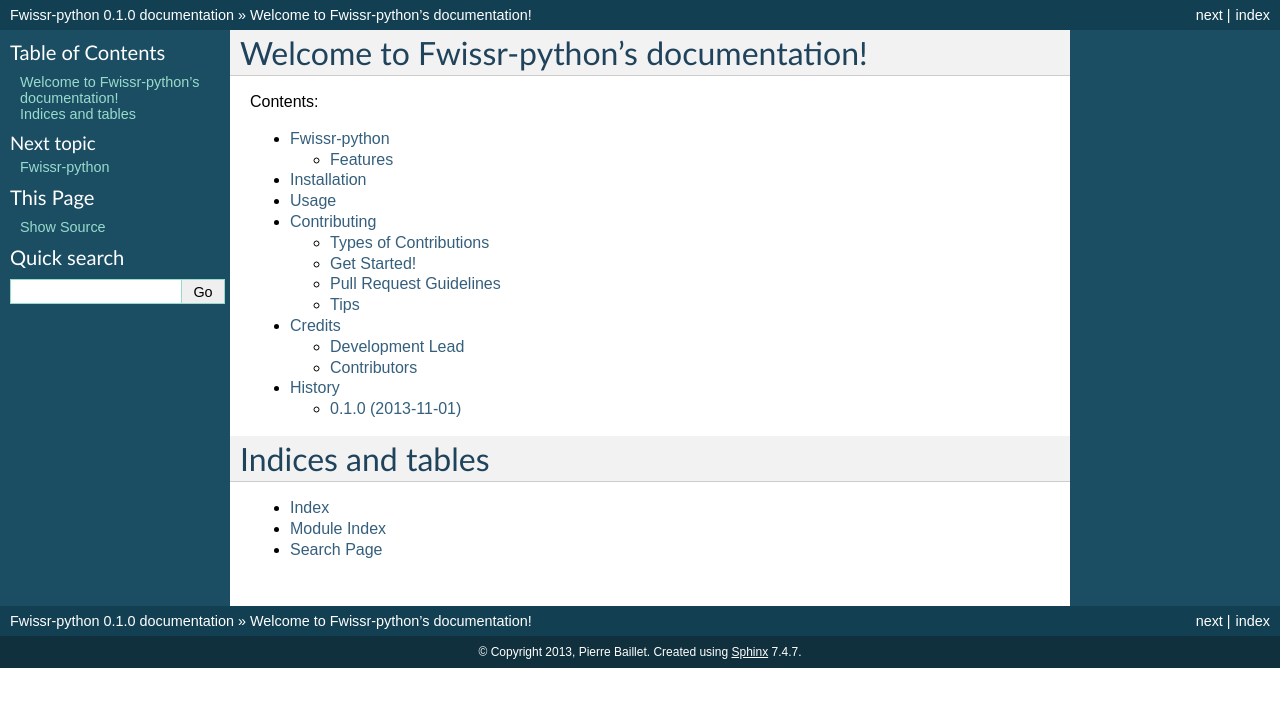
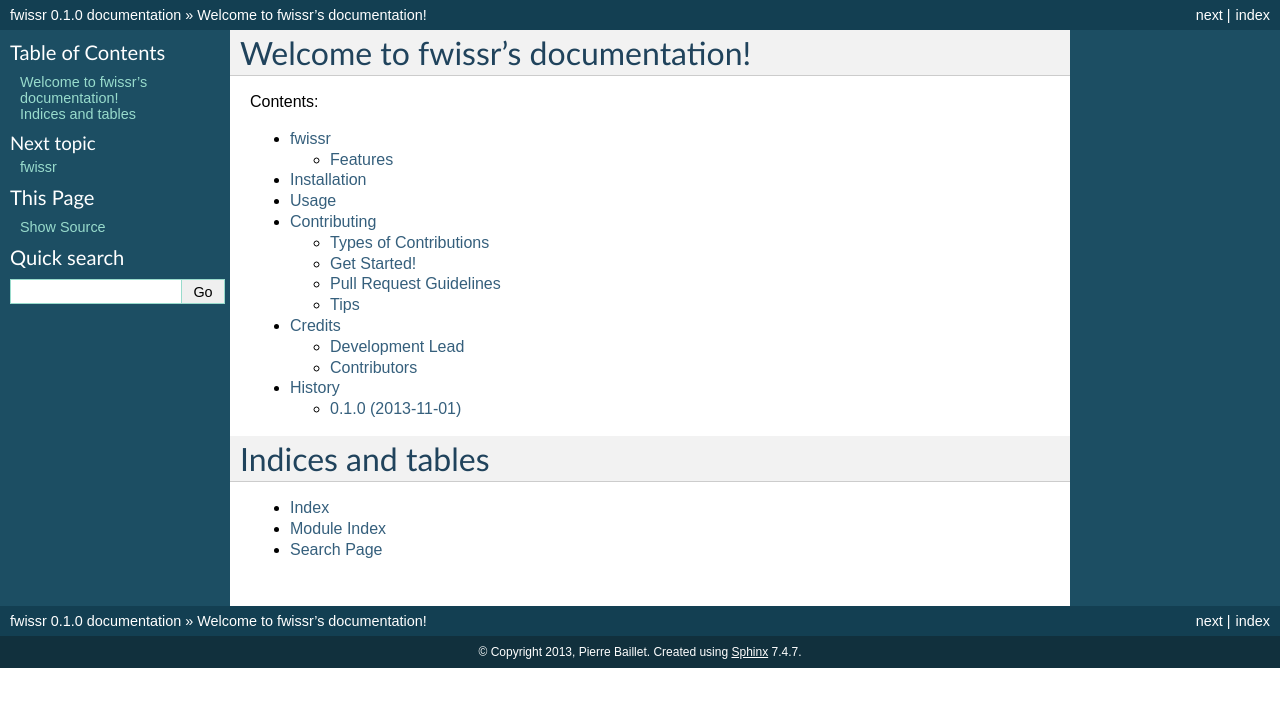
Before and after one commit to fotonauts/fwissr-python, a Sphinx documentation site: the page built from docs/index.rst, in a window 1280 px wide. Shown: the top 707 px of the page. Built offline with Sphinx 7.4.7, drawn with Linux system fonts in a browser that asks for light colours; the version number is read from the project's files by our own code.

```diff
--- a/CONTRIBUTING.rst
+++ b/CONTRIBUTING.rst
@@ -36,8 +36,8 @@ is open to whoever wants to implement it.
 Write Documentation
 ~~~~~~~~~~~~~~~~~~~
 
-Fwissr-python could always use more documentation, whether as part of the
-official Fwissr-python docs, in docstrings, or even on the web in blog posts,
+fwissr could always use more documentation, whether as part of the
+official fwissr docs, in docstrings, or even on the web in blog posts,
 articles, and such.
 
 Submit Feedback
--- a/README.rst
+++ b/README.rst
@@ -1,5 +1,5 @@
 ===============================
-Fwissr-python
+fwissr
 ===============================
 
 .. image:: https://badge.fury.io/py/fwissr-python.png
@@ -12,7 +12,7 @@ Fwissr-python
         :target: https://crate.io/packages/fwissr-python?version=latest
 
 
-Fwissr-Python is a registry configuration tool, compatible with fwissr
+fwissr-python is a registry configuration tool, compatible with fwissr
 
 * Free software: MIT license
 * Documentation: http://fwissr-python.rtfd.org.
--- a/docs/conf.py
+++ b/docs/conf.py
@@ -52,7 +52,7 @@ source_suffix = '.rst'
 master_doc = 'index'
 
 # General information about the project.
-project = u'Fwissr-python'
+project = u'fwissr'
 copyright = u'2013, Pierre Baillet'
 
 # The version info for the project you're documenting, acts as replacement for
@@ -198,7 +198,7 @@ latex_elements = {
 # Grouping the document tree into LaTeX files. List of tuples
 # (source start file, target name, title, author, documentclass [howto/manual]).
 latex_documents = [
-  ('index', 'fwissr-python.tex', u'Fwissr-python Documentation',
+  ('index', 'fwissr-python.tex', u'fwissr Documentation',
    u'Pierre Baillet', 'manual'),
 ]
 
@@ -228,7 +228,7 @@ latex_documents = [
 # One entry per manual page. List of tuples
 # (source start file, name, description, authors, manual section).
 man_pages = [
-    ('index', 'fwissr-python', u'Fwissr-python Documentation',
+    ('index', 'fwissr-python', u'fwissr Documentation',
      [u'Pierre Baillet'], 1)
 ]
 
@@ -242,7 +242,7 @@ man_pages = [
 # (source start file, target name, title, author,
 #  dir menu entry, description, category)
 texinfo_documents = [
-  ('index', 'fwissr-python', u'Fwissr-python Documentation',
+  ('index', 'fwissr-python', u'fwissr Documentation',
    u'Pierre Baillet', 'fwissr-python', 'One line description of project.',
    'Miscellaneous'),
 ]
--- a/docs/index.rst
+++ b/docs/index.rst
@@ -3,7 +3,7 @@
    You can adapt this file completely to your liking, but it should at least
    contain the root `toctree` directive.
 
-Welcome to Fwissr-python's documentation!
+Welcome to fwissr's documentation!
 ======================================
 
 Contents:
--- a/docs/usage.rst
+++ b/docs/usage.rst
@@ -2,6 +2,6 @@
 Usage
 ========
 
-To use Fwissr-python in a project::
+To use fwissr in a project::
 
 	import fwissr-python
```
Also changed, not shown: setup.py (+5 -5 lines).
